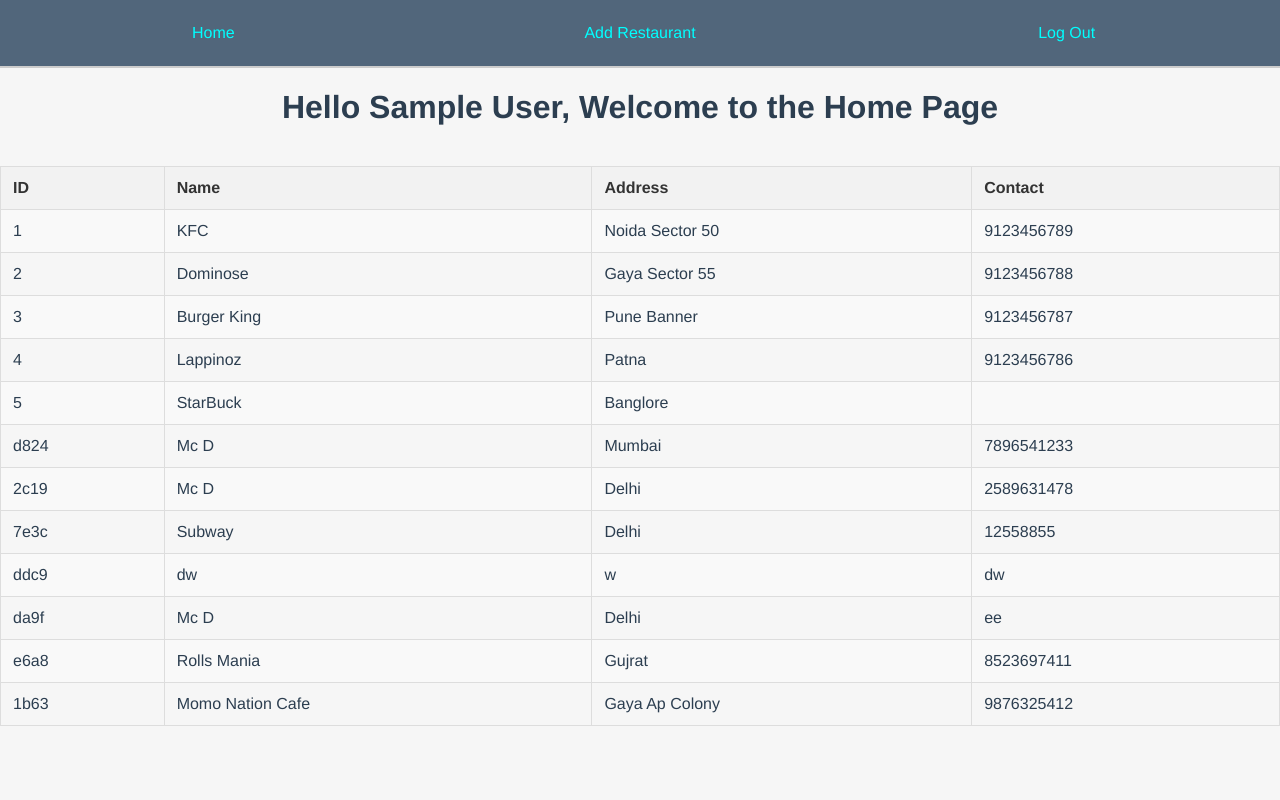
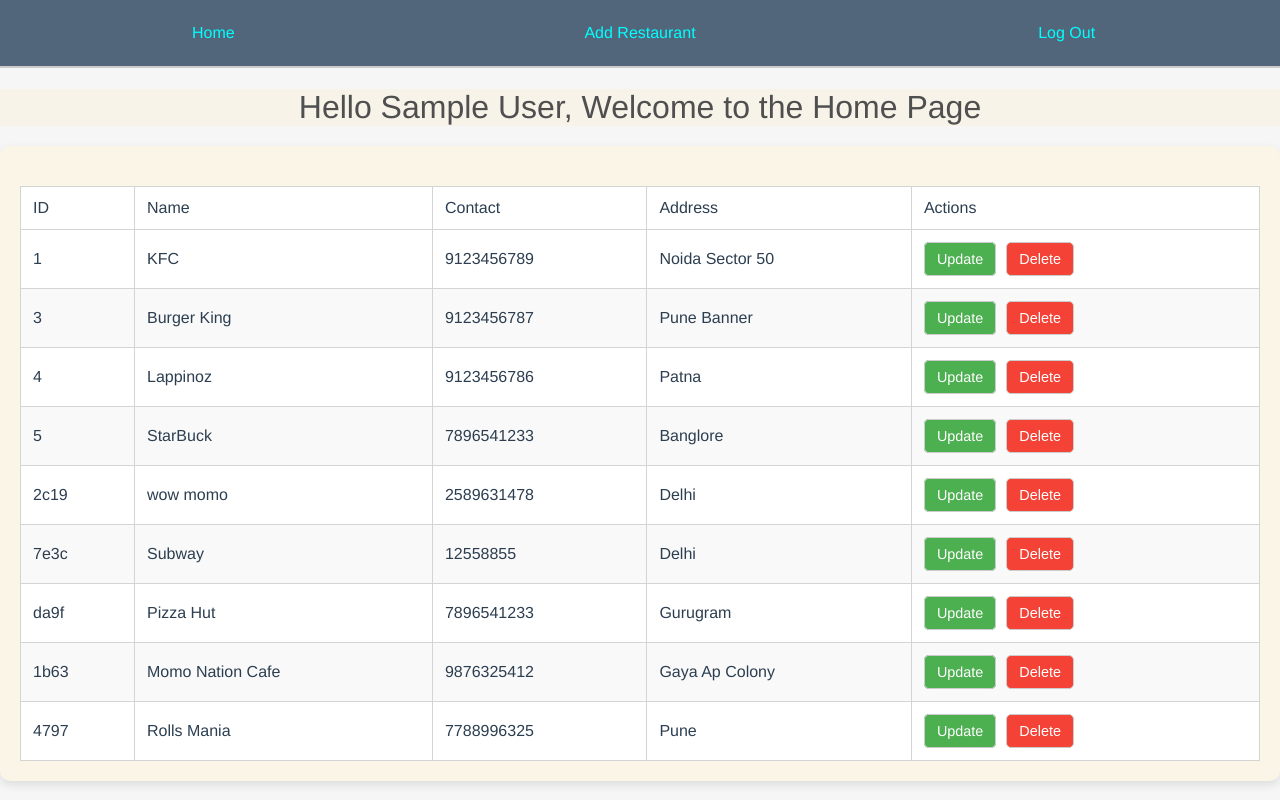
Before and after one commit to rudraSharan91555/Restro-Management, a Vue app: page / in a window 1280 px wide. Built offline with nearby package versions, Linux system fonts and the light colour scheme; data requests are answered from the project's data file; sample sign-in values are in the browser's storage.

Commit message:
first commit

```diff
--- a/db/db.json
+++ b/db/db.json
@@ -93,40 +93,28 @@
       "contact": 9123456789
     },
     {
-      "id": "2",
-      "name": "Dominose",
-      "address": "Gaya Sector 55",
-      "contact": 9123456788
-    },
-    {
       "id": "3",
       "name": "Burger King",
       "address": "Pune Banner",
       "contact": 9123456787
     },
     {
+      "id": "4",
       "name": "Lappinoz",
       "address": "Patna",
-      "contact": 9123456786,
-      "id": "4"
+      "contact": 9123456786
     },
     {
-      "id": "5",
       "name": "StarBuck",
       "address": "Banglore",
-      "contact:no": 9123456786
+      "contact": "7896541233",
+      "id": "5"
     },
     {
-      "id": "d824",
-      "name": "Mc D",
-      "address": "Mumbai",
-      "contact": "7896541233"
-    },
-    {
-      "id": "2c19",
-      "name": "Mc D",
+      "name": "wow momo",
       "address": "Delhi ",
-      "contact": "2589631478"
+      "contact": "2589631478",
+      "id": "2c19"
     },
     {
       "id": "7e3c",
@@ -135,28 +123,22 @@
       "contact": "12558855"
     },
     {
-      "id": "ddc9",
-      "name": "dw",
-      "address": "w",
-      "contact": "dw"
-    },
-    {
-      "id": "da9f",
-      "name": "Mc D",
-      "address": "Delhi ",
-      "contact": "ee"
-    },
-    {
-      "id": "e6a8",
-      "name": "Rolls Mania",
-      "address": "Gujrat",
-      "contact": "8523697411"
+      "name": "Pizza Hut",
+      "address": "Gurugram",
+      "contact": "7896541233",
+      "id": "da9f"
     },
     {
       "id": "1b63",
       "name": "Momo Nation Cafe",
       "address": "Gaya Ap Colony",
       "contact": "9876325412"
+    },
+    {
+      "id": "4797",
+      "name": "Rolls Mania",
+      "address": "Pune",
+      "contact": "7788996325"
     }
   ]
 }
--- a/src/components/AddComp.vue
+++ b/src/components/AddComp.vue
@@ -1,6 +1,6 @@
 <template>
   <HeaderComp />
-  <h1>Hello User,Welcome on Add ResturantPage</h1>
+  <h1>Hello User,Welcome on Add New ResturantPage</h1>
   <form class="add">
     <input
       type="text"
@@ -20,7 +20,7 @@
       v-model="restaurant.contact"
       name="contact"
     />
-    <button type="button" v-on:click="addResturant">Add New resturant</button>
+    <button type="button" v-on:click="addResturant">Add New Resturant</button>
   </form>
 </template>
 
@@ -65,6 +65,21 @@
 </script>
 
 <style scoped>
+
+body {
+  background-color: #f0ece2;
+  font-family: 'Arial', sans-serif;
+  color: #333;
+}
+
+h1 {
+  text-align: center;
+  color: #4caf50;
+  margin-bottom: 30px;
+  font-weight: normal;
+}
+
+
 .add {
   max-width: 600px;
   margin: 50px auto;
--- a/src/components/HomeComp.vue
+++ b/src/components/HomeComp.vue
@@ -3,25 +3,34 @@
   <h1>Hello {{ name }}, Welcome to the Home Page</h1>
   <div class="table-container">
     <table class="restaurant-table">
+      <thead>
         <tr>
-        <th>ID</th>
-        <th>Name</th>
-        <th>Address</th>
-        <th>Contact</th>
+          <td>ID</td>
+          <td>Name</td>
+          <td>Contact</td>
+          <td>Address</td>
+          <td>Actions</td>
         </tr>
+      </thead>
+      <tbody>
         <tr v-for="item in restaurants" :key="item.id">
           <td class="id-cell">{{ item.id }}</td>
           <td class="name-cell">{{ item.name }}</td>
+          <td class="contact-cell">{{ item.contact }}</td>
           <td class="address-cell">{{ item.address }}</td>
-        <td class="contact-cell">{{ item.contact }}</td>
+          <td class="actions-cell">
+            <router-link :to="'/UpdateComp/'+item.id" class="update-btn">Update</router-link>
+            <button v-on:click="deleteRestaurant(item.id)" class="delete-btn">Delete</button>
+          </td>
         </tr>
+      </tbody>
     </table>
     <div class="restaurant-cards">
       <div v-for="item in restaurants" :key="item.id" class="restaurant-card">
         <h3>ID: {{ item.id }}</h3>
         <h4>Name: {{ item.name }}</h4>
+        <p>Contact: {{ item.contact }}</p>
         <p>Address: {{ item.address }}</p>
-        <p>Contact: {{ item.contact }}</p>
       </div>
     </div>
   </div>
@@ -42,7 +51,14 @@
   components: {
     HeaderComp
   },
-  async mounted() {
+  methods: {
+    async deleteRestaurant(id) {
+      let result = await axios.delete("http://localhost:3000/restaurant/"+id);
+      if(result.status == 200) {
+        this.loadData();
+      }
+    },
+    async loadData() {
       let user = localStorage.getItem('user-info');
       this.name = JSON.parse(user).name;
       if (!user) {
@@ -51,55 +67,55 @@
       let result = await axios.get("http://localhost:3000/restaurant");
       this.restaurants = result.data;
     }
+  },
+  mounted() {
+    this.loadData();
+  }
 }
 </script>
 
 <style scoped>
+
+body {
+  background-color: #f7f3e9;
+  font-family: 'Georgia', serif;
+  color: #333;
+}
+
+h1 {
+  margin-bottom: 20px;
+  color: #4f4f4f;
+  font-weight: normal;
+  background-color: #f7f3e9;
+}
+
+
 .table-container {
   overflow-x: auto;
+  padding: 20px;
+  background-color: #faf5e6;
+  border-radius: 10px;
+  box-shadow: 0px 4px 10px rgba(0, 0, 0, 0.1);
 }
+
 
 .restaurant-table {
   width: 100%;
   border-collapse: collapse;
   margin-top: 20px;
+  background-color: #ffffff;
 }
 
 .restaurant-table th,
 .restaurant-table td {
   padding: 12px;
   text-align: left;
-  border: 1px solid #ddd;
+  border: 1px solid #d4d4d4;
   transition: background-color 0.3s ease, font-weight 0.3s ease, transform 0.3s ease;
 }
 
-
-.id-cell:hover {
-  background-color: #ffcccb;
-  font-weight: bold;
-  transform: scale(1.1);
-}
-
-.name-cell:hover {
-  background-color: #39ff14;
-  font-weight: bold;
-  transform: scale(1.1);
-}
-
-.address-cell:hover {
-  background-color: #1e90ff;
-  font-weight: bold;
-  transform: scale(1.1);
-}
-
-.contact-cell:hover {
-  background-color: #ffeb3b;
-  font-weight: bold;
-  transform: scale(1.1);
-}
-
 .restaurant-table th {
-  background-color: #f2f2f2;
+  background-color: #e0dccd;
   color: #333;
 }
 
@@ -107,8 +123,48 @@
   background-color: #f9f9f9;
 }
 
-h1 {
-  margin-bottom: 20px;
+
+.id-cell:hover,
+.name-cell:hover,
+.contact-cell:hover,
+.address-cell:hover {
+  background-color: #e0dccd;
+  font-weight: bold;
+  transform: scale(1.05);
+}
+
+
+.update-btn, .delete-btn {
+  padding: 8px 12px;
+  border-radius: 5px;
+  font-size: 0.9em;
+  margin-right: 10px;
+  text-decoration: none;
+  cursor: pointer;
+  transition: background-color 0.3s ease, transform 0.2s ease;
+  border: 1px solid #ccc;
+}
+
+
+.update-btn {
+  background-color: #4CAF50;
+  color: white;
+}
+
+.update-btn:hover {
+  background-color: #45a049;
+  transform: scale(1.05);
+}
+
+
+.delete-btn {
+  background-color: #f44336;
+  color: white;
+}
+
+.delete-btn:hover {
+  background-color: #e53935;
+  transform: scale(1.05);
 }
 
 
--- a/src/components/UpdateComp.vue
+++ b/src/components/UpdateComp.vue
@@ -1,7 +1,7 @@
 <template>
-  <HeaderComp />
+  <HeaderComp/>
   <h1>Hello User,Welcome on Update Resturant Page</h1>
-  <form class="update">
+  <form class="add">
     <input
       type="text"
       placeholder="Enter Name"
@@ -20,17 +20,16 @@
       v-model="restaurant.contact"
       name="contact"
     />
-    <button type="button" v-on:click="updateRestaurant">Update Restaurant</button>
+    <button type="button" v-on:click="updateResturant">Update Resturant</button>
   </form>
 </template>
 <script>
-import axios from "axios";
-import HeaderComp from "./HeaderComp.vue";
-// import HeaderComp from "./HeaderComp.vue";
-export default {
-  name: "UpdateComp",
-  components: {
-    HeaderComp,
+import HeaderComp from './HeaderComp.vue';
+import axios from 'axios';
+export default{
+  name:'UpdateCom',
+  components:{
+    HeaderComp
   },
   data() {
     return {
@@ -42,41 +41,35 @@
     };
   },
   methods:{
-    async updateRestaurant()
+    async updateResturant()
     {
       const result = await axios.put("http://localhost:3000/restaurant/"+this.$route.params.id,{
         name:this.restaurant.name,
         address:this.restaurant.address,
-            contact:this.restaurant.contact
+        contact:this.restaurant.contact,
       });
-        if(result.status == 20)
+      if(result.status ==200)
       {
-          this.$router.push({name:'HomeComp'});
+        this.$router.push({name:'HomeComp'})
       }
     }
   },
-  async mounted() {
-    let user = localStorage.getItem("user-info");
-    if (!user) {
-      this.$router.push({ name: "SignUp" });
+  async mounted()
+  {
+    let user = localStorage.getItem('user-info');
+    if(!user){
+      this.$router.push({name:'SignUp'})
     }
-
-    try {
-      const result = await axios.get(
-        "http://localhost:3000/restaurant/" + this.$route.params.id
-      );
-
-      this.restaurant = result.data;
-    } catch (error) {
-      console.error("Error fetching restaurant data:", error);
+    const result = await axios.get("http://localhost:3000/restaurant/"+this.$route.params.id)
+    this.restaurant=result.data
 
   }
-  },
-};
+}
 </script>
 
+
 <style scoped>
-.update {
+.add {
   max-width: 600px;
   margin: 50px auto;
   padding: 20px;
```
Lines whose indentation alone changed are shown as unchanged.
